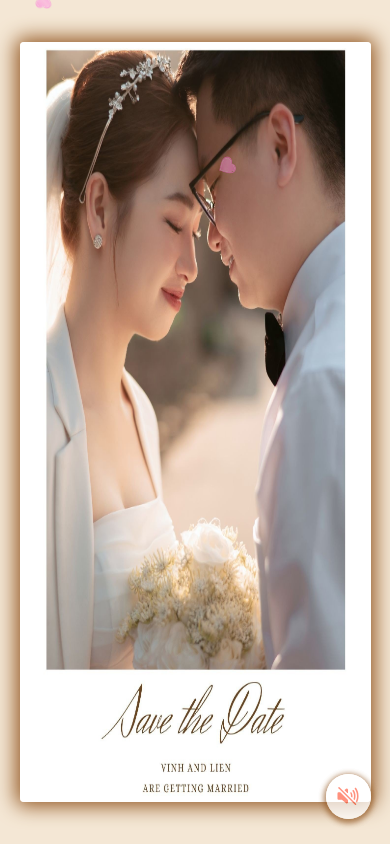
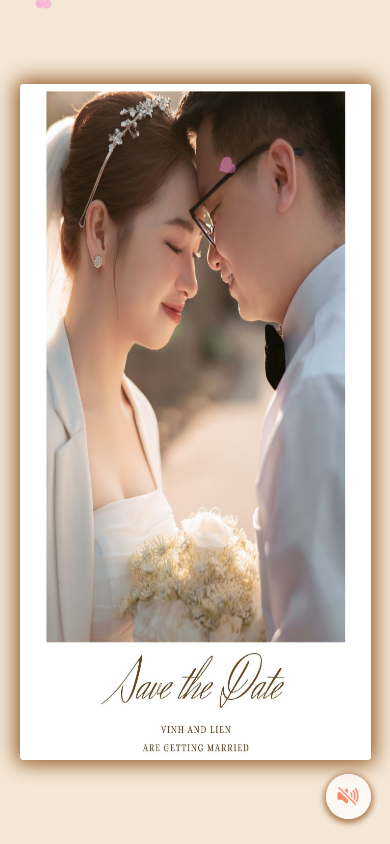
Before and after one commit to VinhHoang007/wedding-invitation-vinh-lien, a plain HTML site: page index.html in a window 390 px wide. Shown: the top 844 px of the page. Drawn offline with nearby package versions, Linux system fonts and the light colour scheme.

Commit message:
fix height

```diff
--- a/styles.css
+++ b/styles.css
@@ -253,7 +253,7 @@ body {
 
     .main div.content-img {
         width: 90%;
-        height: 90vh !important;
+        height: 80vh !important;
         box-shadow: 0px 0px 20px 4px var(--Color-bgr-03);
     }
 
```
